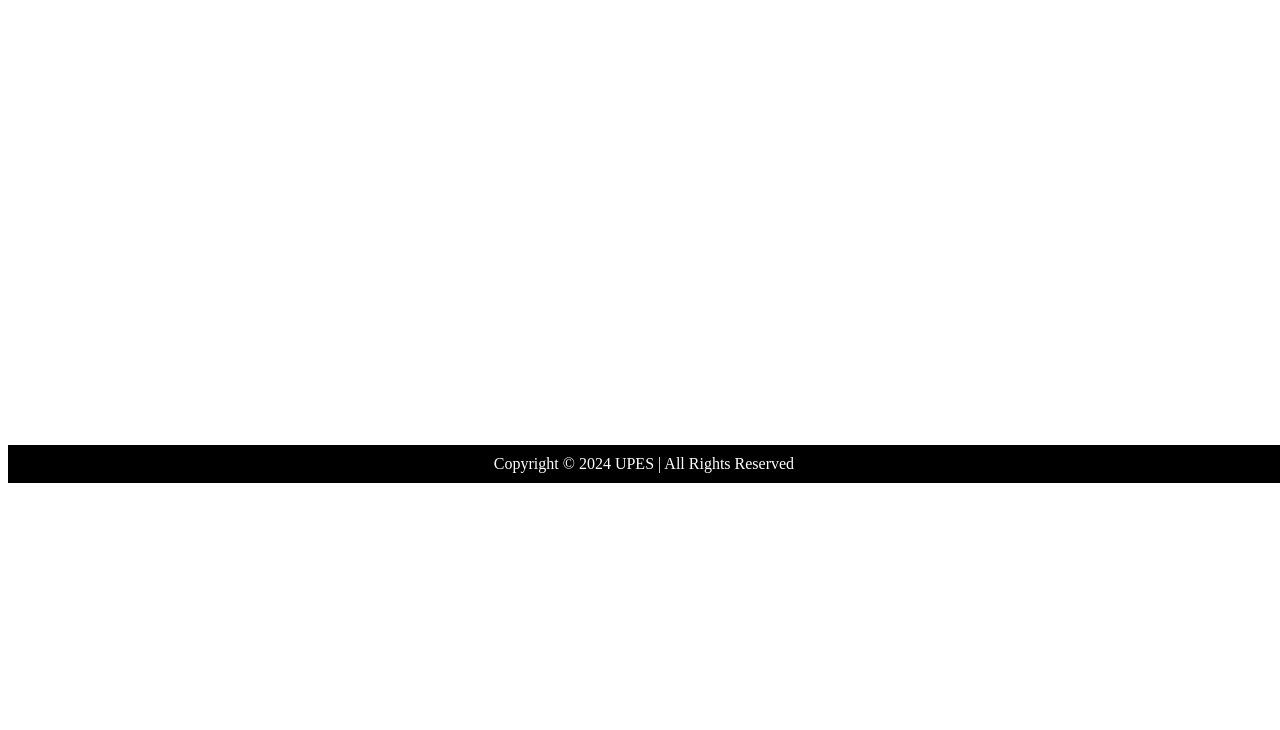
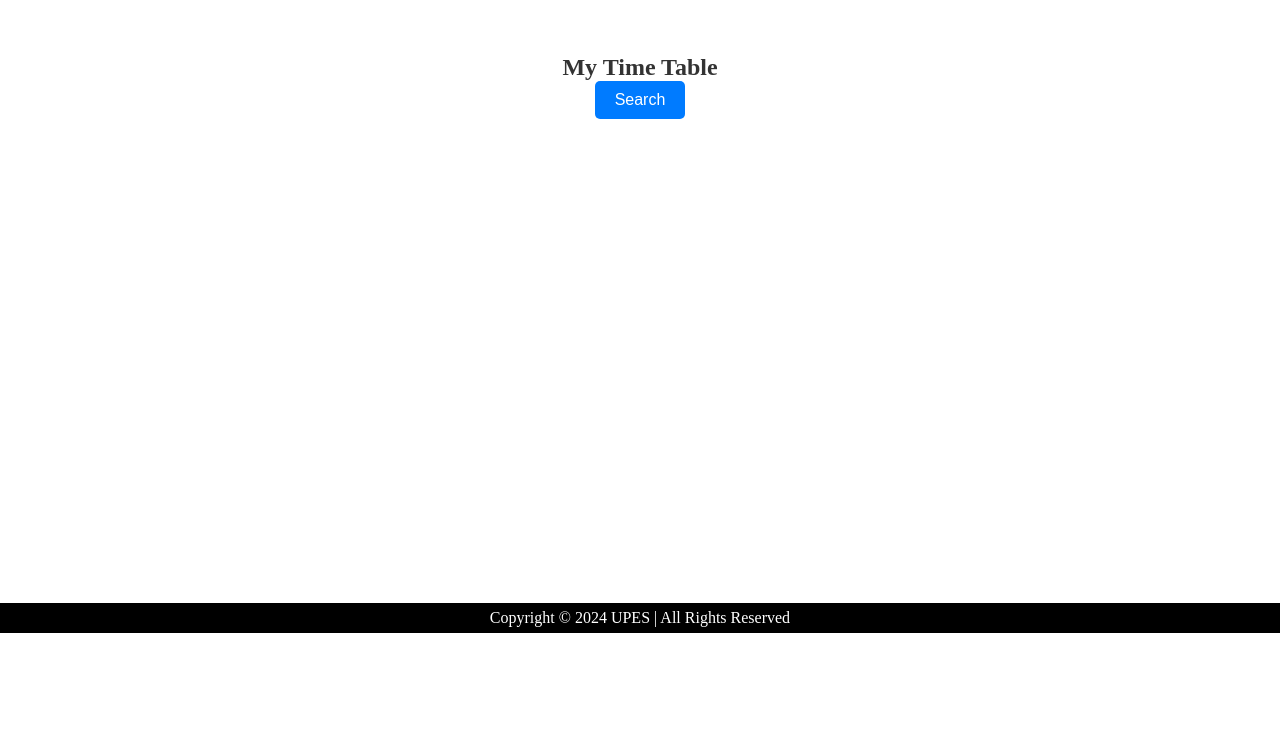
Before and after one commit to prantiksanki/Automatic-Time-Table-Generator-, a website: page view/studentHome.html in a window 1280 px wide. Shown: the part 70-800 px from the top of the page. Drawn offline with Linux system fonts and the light colour scheme.

```diff
--- a/view/studentHome.css
+++ b/view/studentHome.css
@@ -1,5 +1,13 @@
 
 
+
+
+*
+{
+    margin: 0px;
+    padding: 0px;
+    box-sizing: border-box;
+}
 #nav {
     list-style: none;
     display: flex;
@@ -56,6 +64,46 @@
 
 
 
+
+#modifyTT {
+
+    border-radius: 10px;
+
+    text-align: center;
+}
+
+
+#modifyTT h1 {
+    color: #333;
+    margin-top: 107px;
+    font-size: 24px;
+    font-weight: bold;
+}
+
+
+
+
+.btn {
+    padding: 10px 20px;
+    font-size: 16px;
+    color: #fff;
+    background-color: #007bff;
+    border: none;
+    border-radius: 5px;
+    cursor: pointer;
+    transition: background-color 0.3s, transform 0.2s;
+}
+
+.btn:hover {
+    background-color: #0056b3;
+    transform: scale(1.05);
+}
+
+
+
+
+
+
 #copyWrite
 {
     display: flex;
--- a/view/studentHome.html
+++ b/view/studentHome.html
@@ -24,6 +24,14 @@
 
 
 
+
+    <section id = "modifyTT">
+        <h1>My Time Table</h1>
+        <form action="/myTimeTable">
+            <button class="btn">Search</button>
+        </form>
+
+
     <footer id="copyWrite">
         Copyright © 2024 UPES | All Rights Reserved
       </footer>
```
Also changed, not shown: app.js (+8 -11 lines), 1 other file.
